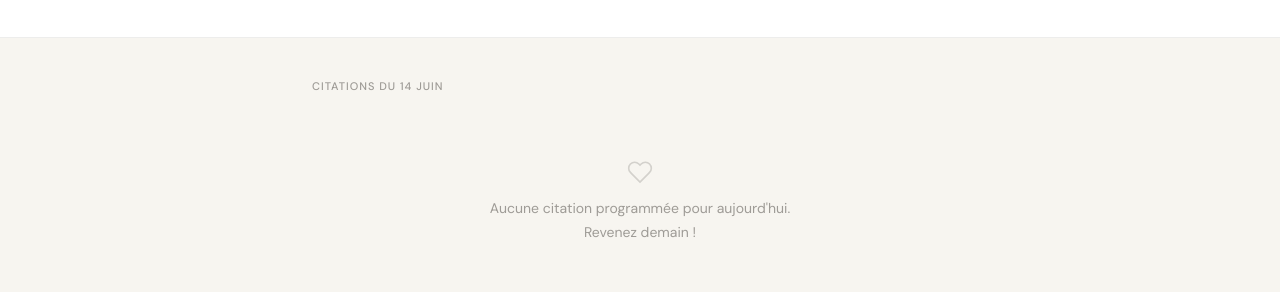
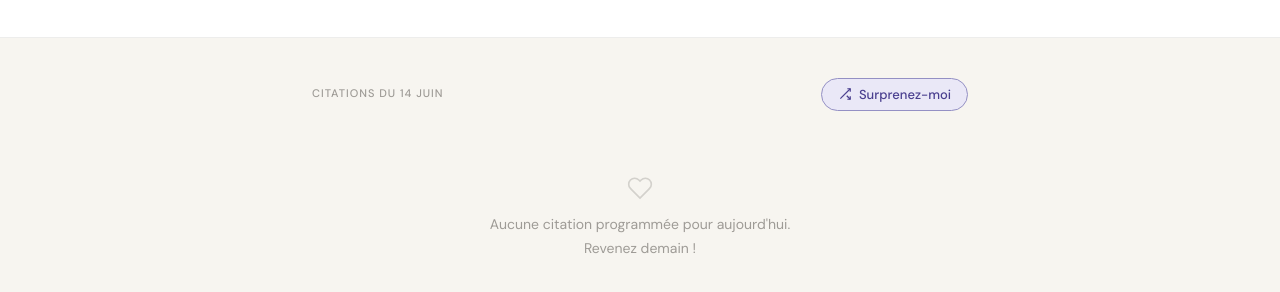
Before and after one commit to Neotesco/mots-qui-comptent, a plain HTML site: page index.html in a window 1280 px wide. Shown: the part 244-536 px from the top of the page. Drawn offline with nearby package versions, Linux system fonts and the light colour scheme; no server answers; a web font is replaced by a local one.

Commit message:
Update index.html

```diff
--- a/index.html
+++ b/index.html
@@ -156,7 +156,18 @@
 
         <!-- Tab : Aujourd'hui -->
         <section id="tab-today" role="tabpanel" aria-labelledby="btn-today">
-            <p class="section-label">Citations du <span id="today-label"></span></p>
+            <div class="explorer-top-row">
+                <p class="section-label" style="margin-bottom:0">Citations du <span id="today-label"></span></p>
+                <button class="surprise-btn" onclick="openSurpriseModal()" aria-label="Citation aléatoire">
+                    <svg width="14" height="14" viewBox="0 0 24 24" fill="none" stroke="currentColor" stroke-width="2" aria-hidden="true">
+                        <polyline points="16 3 21 3 21 8" />
+                        <line x1="4" y1="20" x2="21" y2="3" />
+                        <polyline points="21 16 21 21 16 21" />
+                        <line x1="15" y1="15" x2="21" y2="21" />
+                    </svg>
+                    Surprenez-moi
+                </button>
+            </div>
             <div id="today-cards" class="cards-list"></div>
         </section>
 
```
